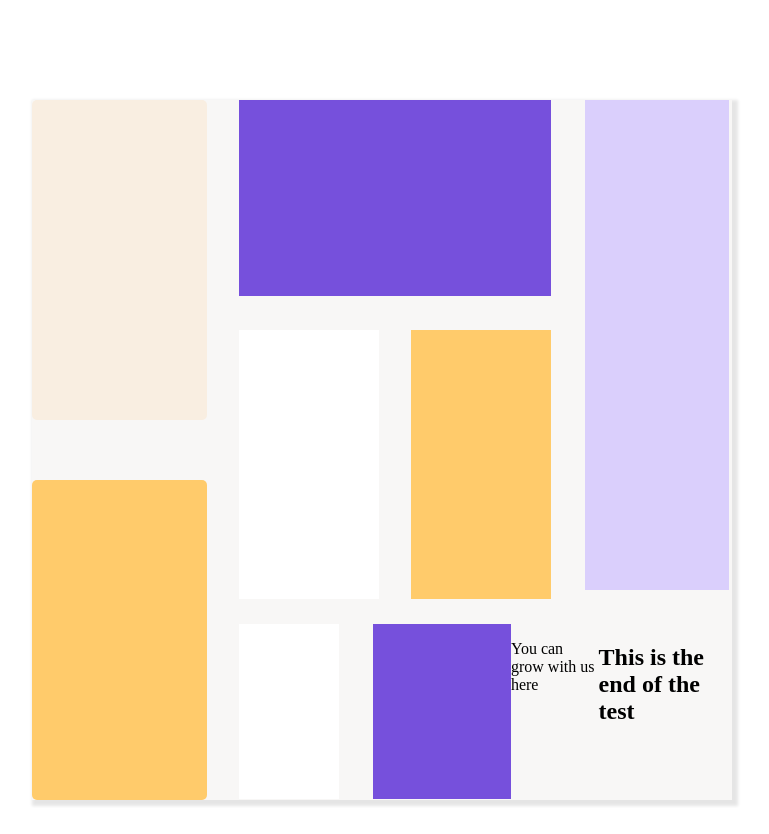
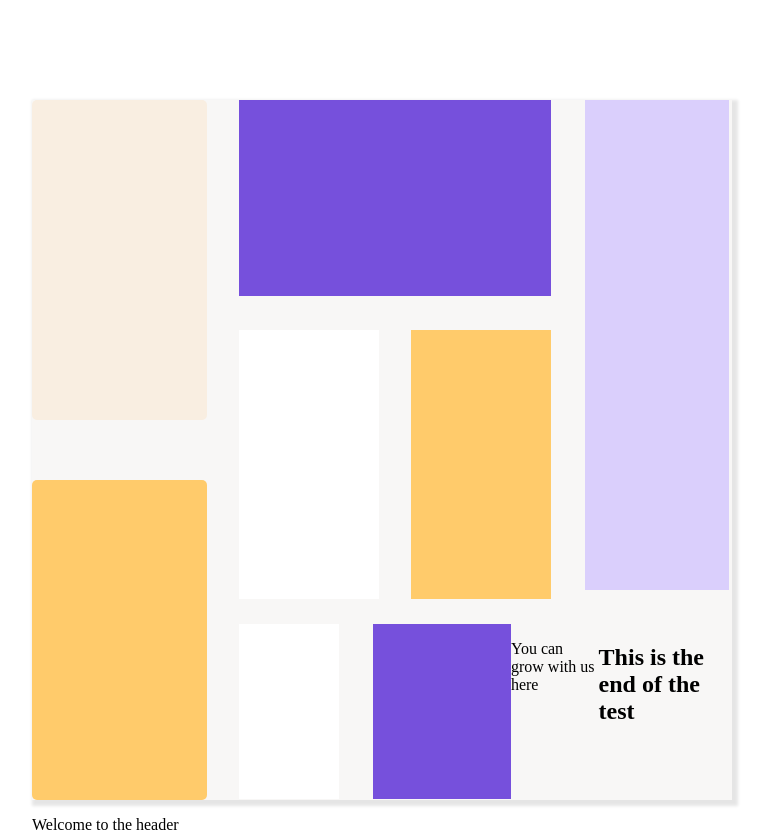
Before and after one commit to Johnkings222/testing, a plain HTML site: page index.html in a window 1280 px wide. Shown: the whole page, without its empty margins (258-1027 px from the left). Before the commit the page ends 808 px from the top, so only its background shows below. Drawn offline with Linux system fonts and the light colour scheme.

Commit message:
Header section change

```diff
--- a/index.html
+++ b/index.html
@@ -20,6 +20,7 @@
     <div class="left">
       <div class="create"></div>
       <div class="write"></div>
+	<p>Welcome to the header</p>
     </div>
 
     <div class="right">
```
